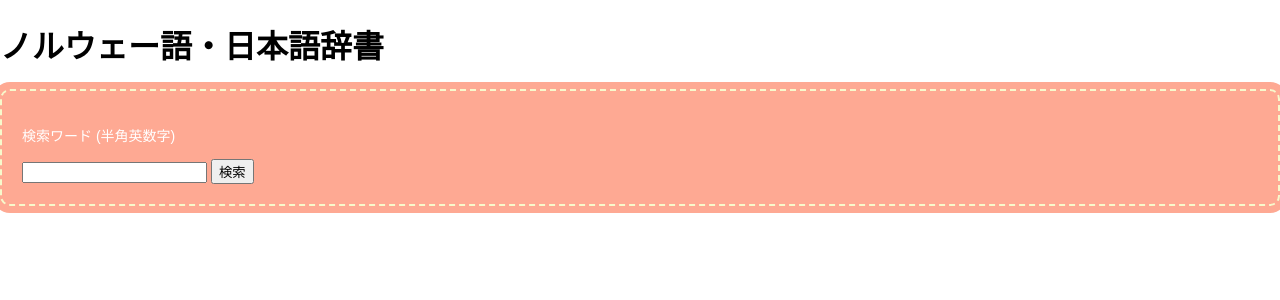
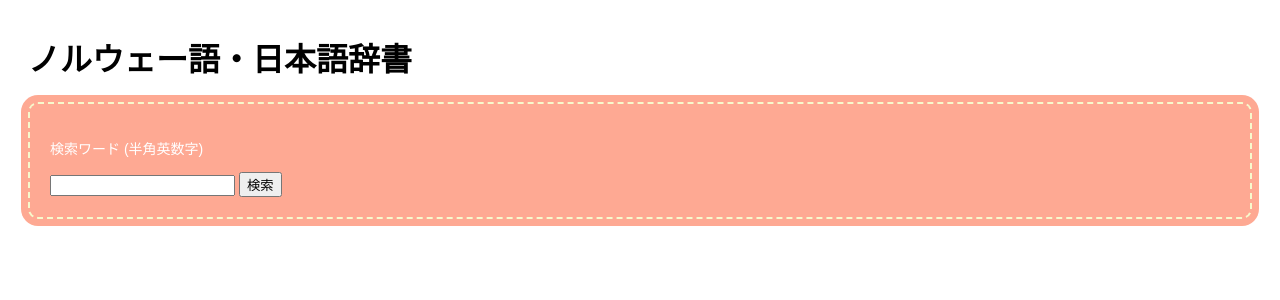
Before and after one commit to jishono/jishono-front, a PHP site: page /header.php in a window 1280 px wide. Shown: the top 300 px of the page. Run offline with PHP 8.4, Linux system fonts and the light colour scheme.

Commit message:
Update main.css

```diff
--- a/css/main.css
+++ b/css/main.css
@@ -9,11 +9,7 @@
 }
 
 body {
-  min-height: 100%;
-  height: 100%;
-  width: auto;
-  padding: 0;
-  margin: 0;
+  padding: 5px 20px;
   font-family: 'Hiragino Maru Gothic Pro','ヒラギノ丸ゴ Pro W4', sans-serif;
 }
 
```
